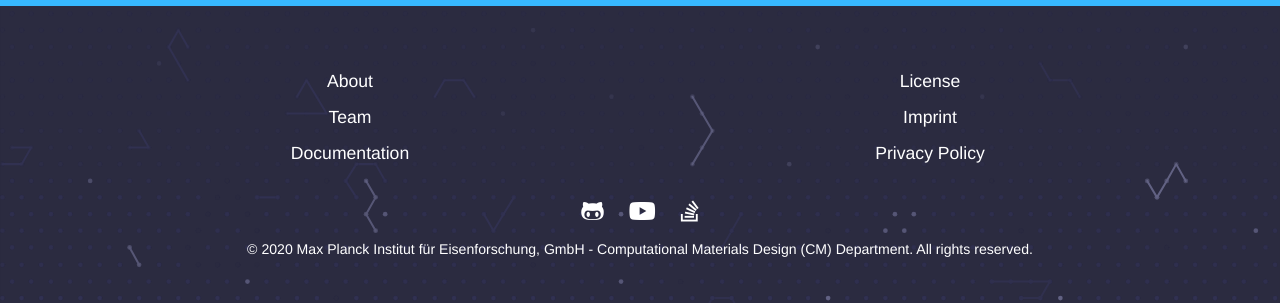
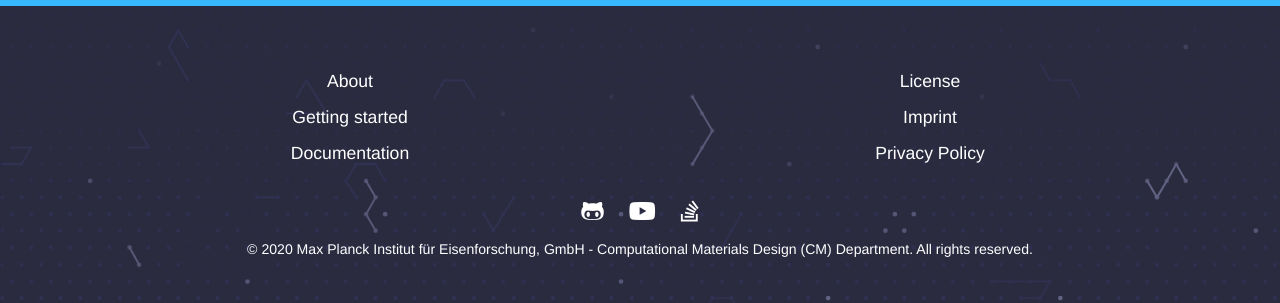
Before and after one commit to pyiron/pyiron.github.io, a Jekyll site: the page built from index.html, in a window 1280 px wide and 900 px high, scrolled down 2849 px. Shown: the part 590-893 px from the top of the window. Built offline with Jekyll 4.4.1, drawn with Linux system fonts in a browser that asks for light colours; nearby versions of some CDN libraries; comment, search, counter and statistics services are not loaded.

Commit message:
Update footer.yml

```diff
--- a/_data/footer.yml
+++ b/_data/footer.yml
@@ -4,8 +4,8 @@ links:
       link: /about/
       new_window: false
       download: false
-    - name: Team
-      link: /team/
+    - name: Getting started
+      link: /try-pyiron/
       new_window: false
       download: false
     - name: Documentation
```
